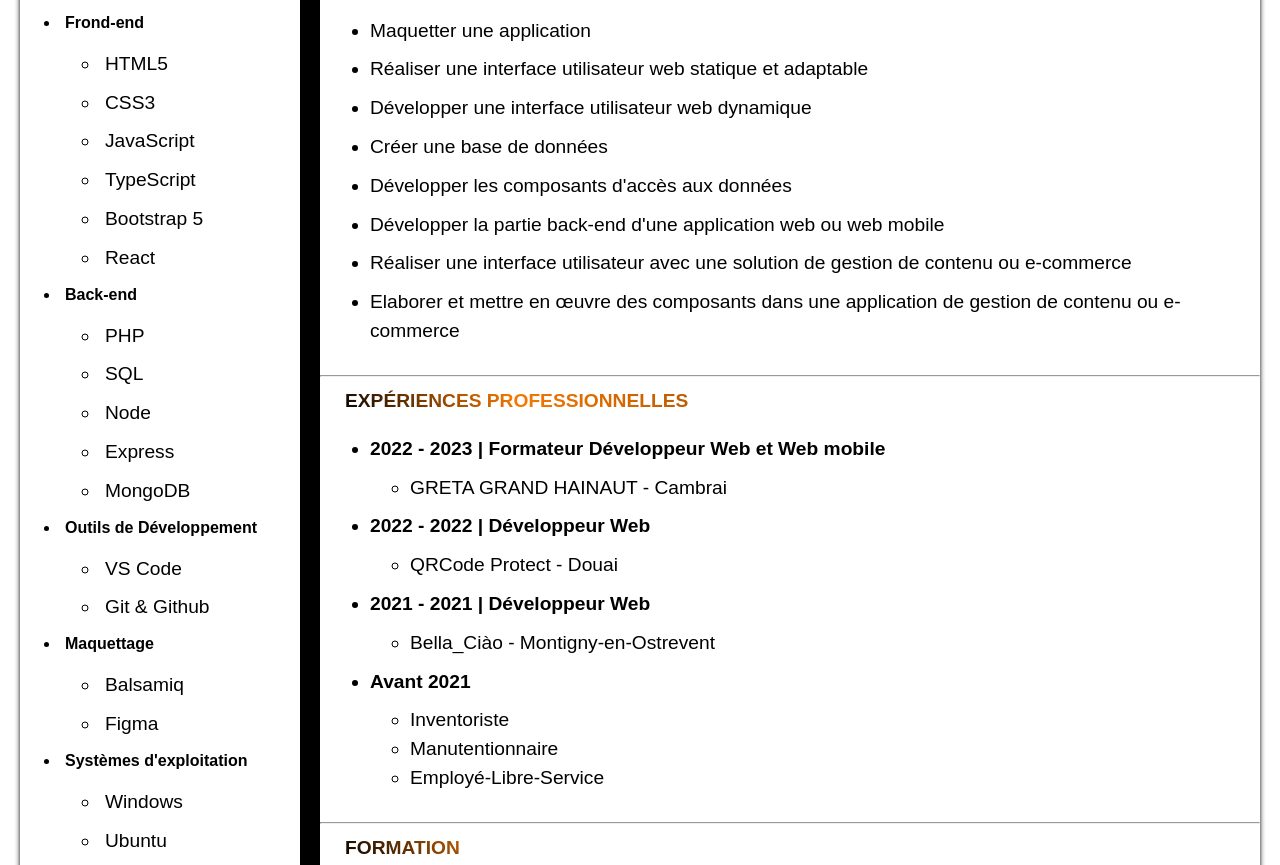
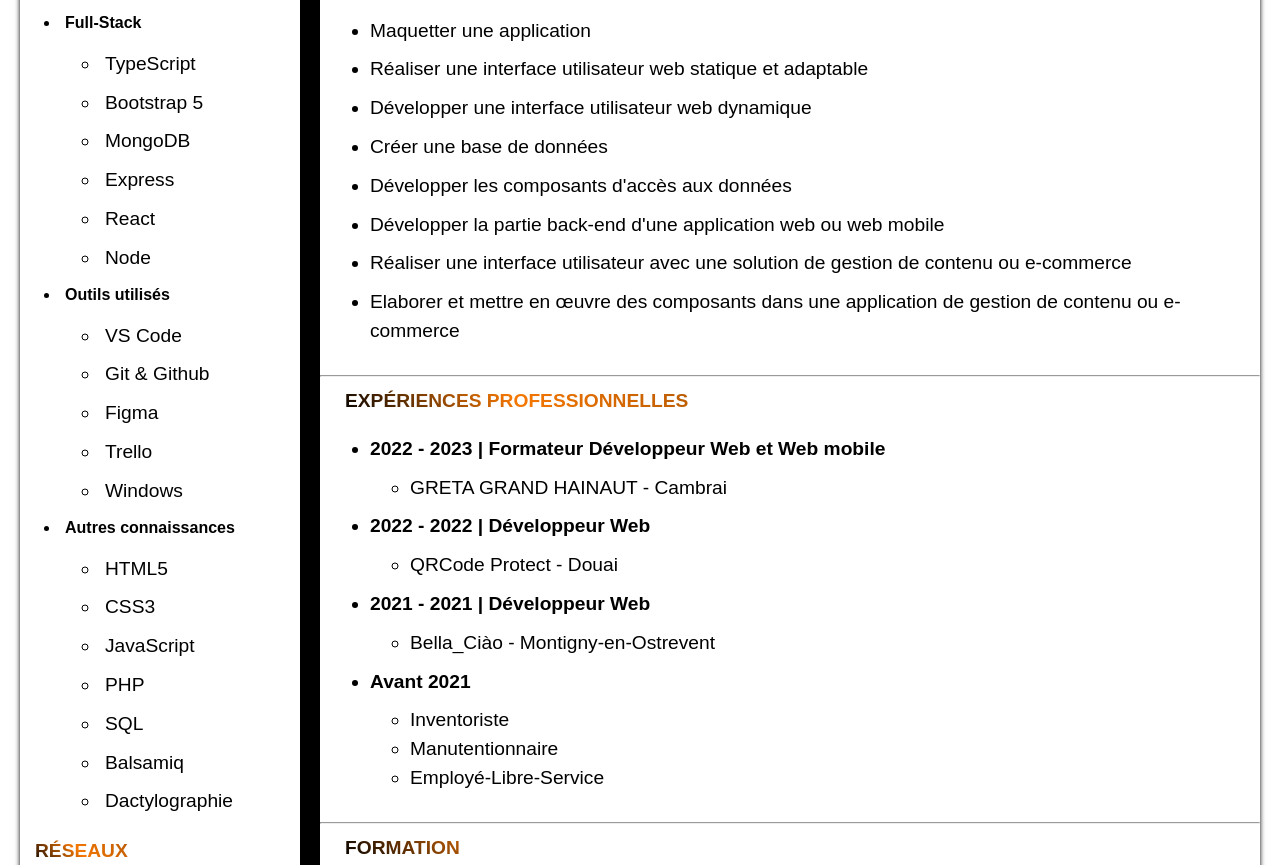
Before and after one commit to Zenitude/cv, a plain HTML site: page index.html in a window 1280 px wide. Shown: the part 157-1022 px from the top of the page. Drawn offline with Linux system fonts and the light colour scheme.

Commit message:
Update index.html

```diff
--- a/index.html
+++ b/index.html
@@ -16,43 +16,31 @@
             <div class="informatique">
                 <h3>Développement</h3>
                 <ul>
-                    <li><strong>Frond-end</strong></li>
+                    <li><strong>Full-Stack</strong></li>
+                    <ul>
+                        <li>TypeScript</li>
+                        <li>Bootstrap 5</li>
+                        <li>MongoDB</li>
+                        <li>Express</li>
+                        <li>React</li>
+                        <li>Node</li>
+                    </ul>
+                     <li><strong>Outils utilisés</strong></li>
+                    <ul>
+                        <li>VS Code</li>
+                        <li>Git & Github</li>
+                        <li>Figma</li>
+                        <li>Trello</li>
+                        <li>Windows</li>
+                    </ul>
+                    <li><strong>Autres connaissances</strong></li>
                     <ul>
                         <li>HTML5</li>
                         <li>CSS3</li>
                         <li>JavaScript</li>
-                        <li>TypeScript</li>
-                        <li>Bootstrap 5</li>
-                        <li>React</li>
-                    </ul>
-
-                    <li><strong>Back-end</strong></li>
-                    <ul>
                         <li>PHP</li>
                         <li>SQL</li>
-                        <li>Node</li>
-                        <li>Express</li>
-                        <li>MongoDB</li>
-                    </ul>
-
-                    <li><strong>Outils de Développement</strong></li>
-                    <ul>
-                        <li>VS Code</li>
-                        <li>Git & Github</li>
-                    </ul>
-                    <li><strong>Maquettage</strong></li>
-                    <ul>
                         <li>Balsamiq</li>
-                        <li>Figma</li>
-                    </ul>
-                    <li><strong>Systèmes d'exploitation</strong></li>
-                    <ul>
-                        <li>Windows</li>
-                        <li>Ubuntu</li>
-                    </ul>
-                    <li><strong>Divers</strong></li>
-                    <ul>
-                        <li>Trello</li>
                         <li>Dactylographie</li>
                     </ul>
                 </ul>
```
